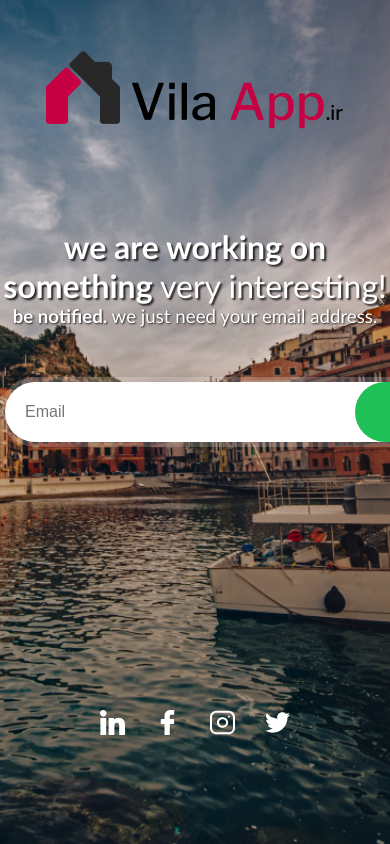
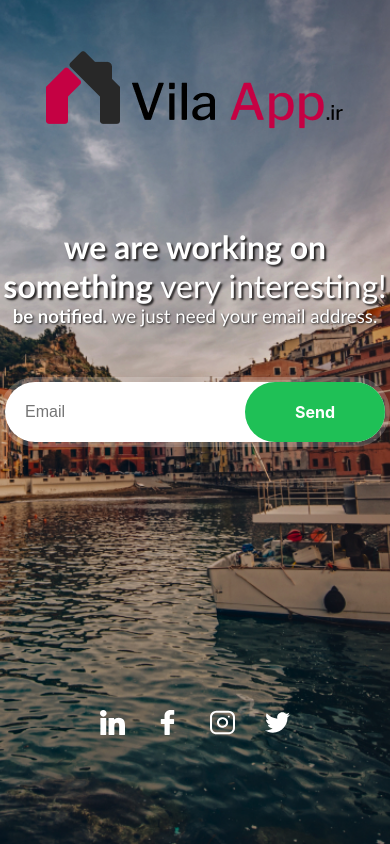
Before and after one commit to arasico/vilaapp-landing-page, a React (Create React App) app: page / in a window 390 px wide. Built offline with nearby package versions, Linux system fonts and the light colour scheme.

Commit message:
chnage all

```diff
--- a/public/index.html
+++ b/public/index.html
@@ -19,7 +19,7 @@
       work correctly both with client-side routing and a non-root public URL.
       Learn how to configure a non-root public URL by running `npm run build`.
     -->
-    <title>React App</title>
+    <title>VilaApp</title>
   </head>
   <body>
     <noscript>
--- a/src/index.css
+++ b/src/index.css
@@ -139,3 +139,13 @@ code {
 .socila-container ul li a {
   padding: 20px 10px;
 }
+
+
+
+
+
+@media only screen and (max-width:510px) {
+  .email-input-container{
+    width: 100%;
+  }
+}
```
